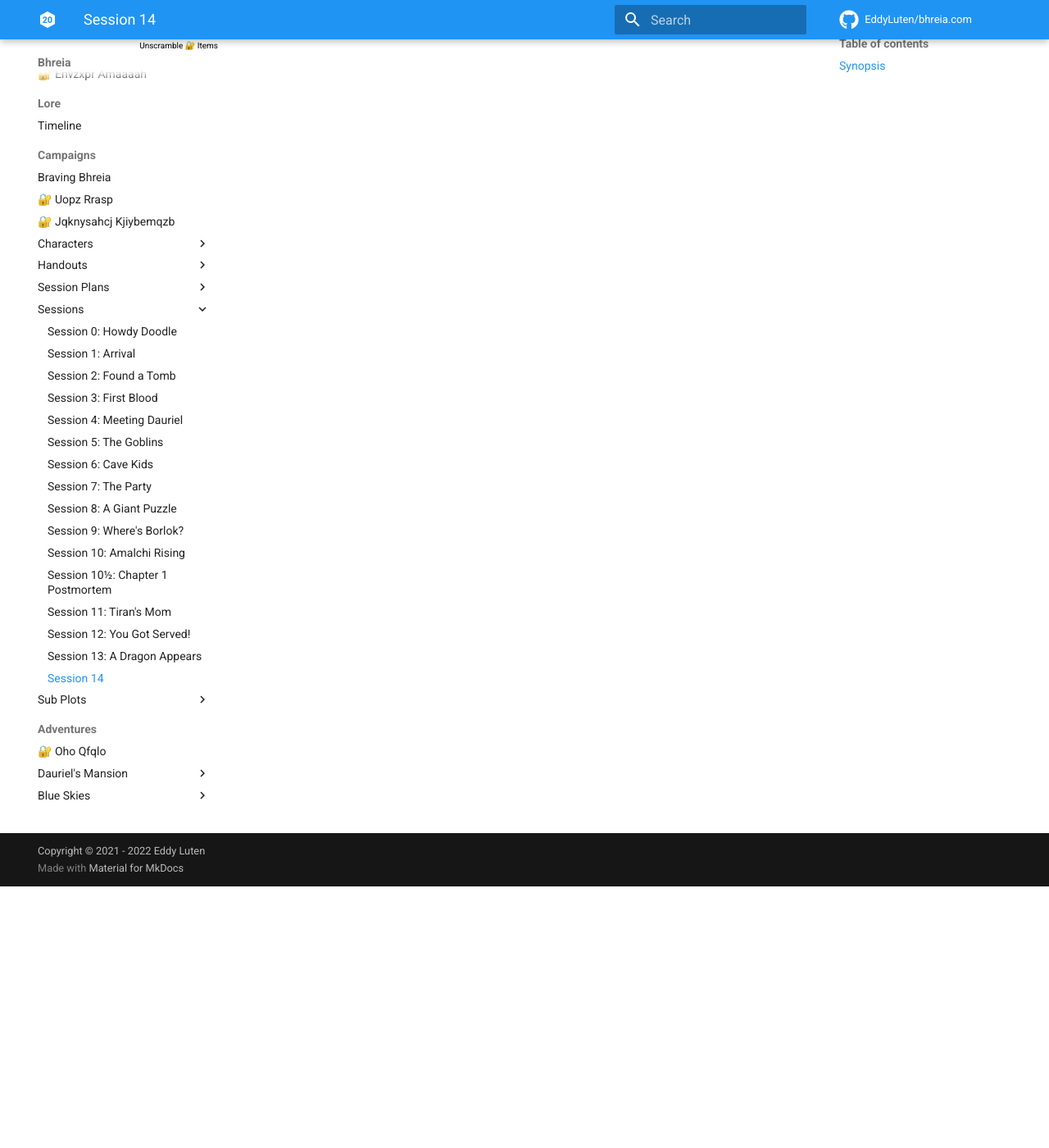
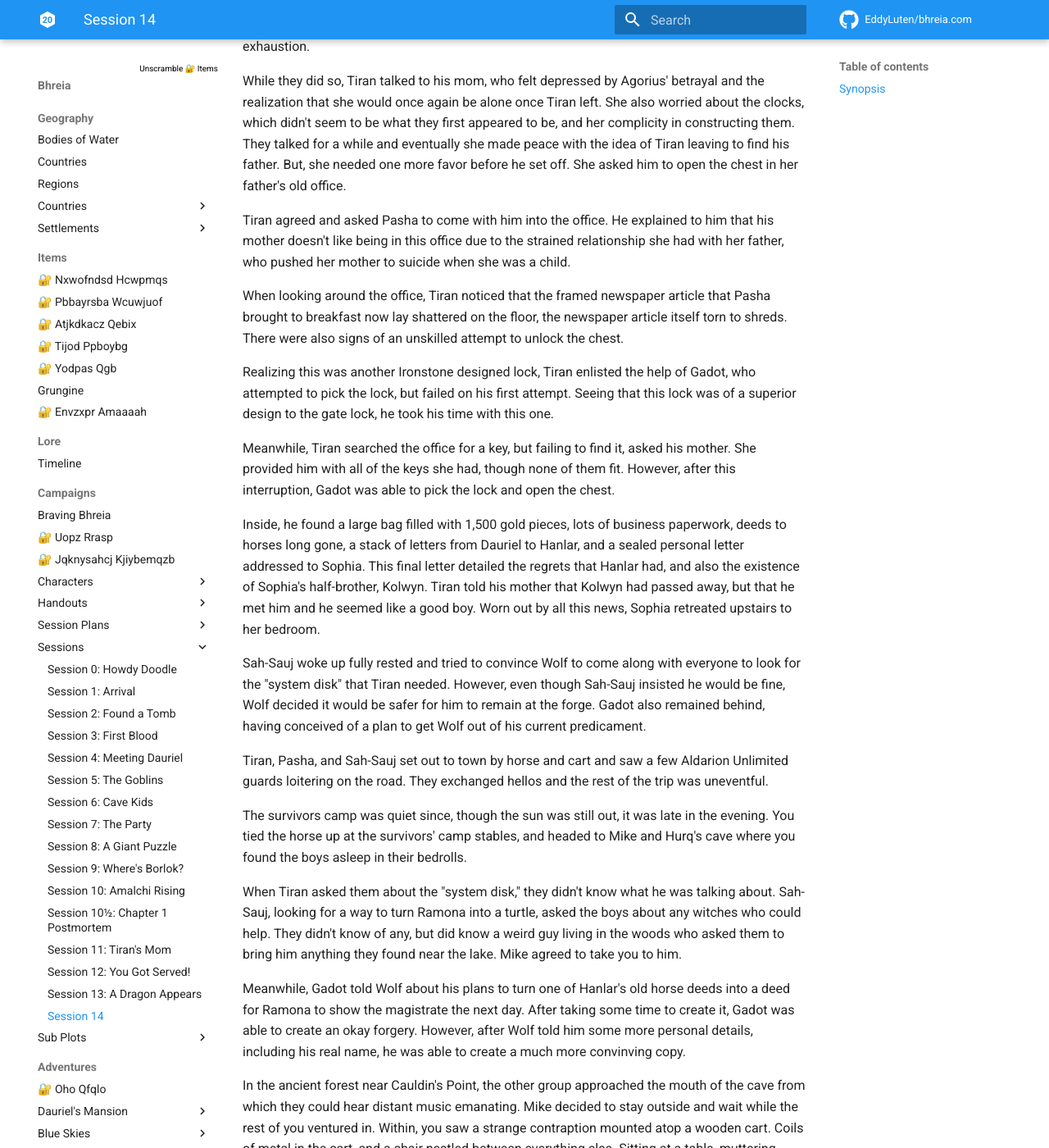
Before and after one commit to EddyLuten/bhreia.com, an MkDocs documentation site: the page built from docs/campaigns/sessions/session-14.md, in a window 1280 px wide and 1400 px high, scrolled down 319 px. Shown: the whole window at 82% size. Built offline with MkDocs 1.6.1 and Material for MkDocs 9.7.7, drawn with Linux system fonts in a browser that asks for light colours; comment, search, counter and statistics services are not loaded; some of the changed text lies outside the part shown.

Commit message:
S14 synopsis and audio link

```diff
--- a/docs/campaigns/sessions/session-14.md
+++ b/docs/campaigns/sessions/session-14.md
@@ -11,4 +11,38 @@ categories:
 
 ## Synopsis
 
-None yet.
+Before anything could happen, Sah-Sauj needed to take a few hours to rest and sleep off their exhaustion.
+
+While they did so, Tiran talked to his mom, who felt depressed by Agorius' betrayal and the realization that she would once again be alone once Tiran left. She also worried about the clocks, which didn't seem to be what they first appeared to be, and her complicity in constructing them. They talked for a while and eventually she made peace with the idea of Tiran leaving to find his father. But, she needed one more favor before he set off. She asked him to open the chest in her father's old office.
+
+Tiran agreed and asked Pasha to come with him into the office. He explained to him that his mother doesn't like being in this office due to the strained relationship she had with her father, who pushed her mother to suicide when she was a child.
+
+When looking around the office, Tiran noticed that the framed newspaper article that Pasha brought to breakfast now lay shattered on the floor, the newspaper article itself torn to shreds. There were also signs of an unskilled attempt to unlock the chest.
+
+Realizing this was another Ironstone designed lock, Tiran enlisted the help of Gadot, who attempted to pick the lock, but failed on his first attempt. Seeing that this lock was of a superior design to the gate lock, he took his time with this one.
+
+Meanwhile, Tiran searched the office for a key, but failing to find it, asked his mother. She provided him with all of the keys she had, though none of them fit. However, after this interruption, Gadot was able to pick the lock and open the chest.
+
+Inside, he found a large bag filled with 1,500 gold pieces, lots of business paperwork, deeds to horses long gone, a stack of letters from Dauriel to Hanlar, and a sealed personal letter addressed to Sophia. This final letter detailed the regrets that Hanlar had, and also the existence of Sophia's half-brother, Kolwyn. Tiran told his mother that Kolwyn had passed away, but that he met him and he seemed like a good boy. Worn out by all this news, Sophia retreated upstairs to her bedroom.
+
+Sah-Sauj woke up fully rested and tried to convince Wolf to come along with everyone to look for the "system disk" that Tiran needed. However, even though Sah-Sauj insisted he would be fine, Wolf decided it would be safer for him to remain at the forge. Gadot also remained behind, having conceived of a plan to get Wolf out of his current predicament.
+
+Tiran, Pasha, and Sah-Sauj set out to town by horse and cart and saw a few Aldarion Unlimited guards loitering on the road. They exchanged hellos and the rest of the trip was uneventful.
+
+The survivors camp was quiet since, though the sun was still out, it was late in the evening. You tied the horse up at the survivors' camp stables, and headed to Mike and Hurq's cave where you found the boys asleep in their bedrolls.
+
+When Tiran asked them about the "system disk," they didn't know what he was talking about. Sah-Sauj, looking for a way to turn Ramona into a turtle, asked the boys about any witches who could help. They didn't know of any, but did know a weird guy living in the woods who asked them to bring him anything they found near the lake. Mike agreed to take you to him.
+
+Meanwhile, Gadot told Wolf about his plans to turn one of Hanlar's old horse deeds into a deed for Ramona to show the magistrate the next day. After taking some time to create it, Gadot was able to create an okay forgery. However, after Wolf told him some more personal details, including his real name, he was able to create a much more convinving copy.
+
+In the ancient forest near Cauldin's Point, the other group approached the mouth of the cave from which they could hear distant music emanating. Mike decided to stay outside and wait while the rest of you ventured in. Within, you saw a strange contraption mounted atop a wooden cart. Coils of metal in the cart, and a chair nestled between everything else. Sitting at a table, muttering quietly to a doll, you saw a man in a white coat.
+
+Sah-Sauj walked up and confronted the man, who didn't seem surprised to see them and dismissed their appearance. Sah-Sauj asked him if he knew anything about a "systems disk", but he said no and asked you to leave. Recognizing the obvious lie, Sah-Sauj began annoying the man by pushing buttons and touching devices strewn about the room. After some more convincing, and the man getting irritated, he handed over the coaster to his coffee cup, which he claimed was the system disk.
+
+He said that that the device the disk activated was dangerous, a killing machine, but he didn't care anymore and was fine with whatever the outcome would be of reactivating it. This was made worse by his belief that this reality was a figment of his imagination and each of you a product of his subconscious mind. When pushed about details by Sah-Sauj, he gave some information on where he came from and what happened from his perspective before he ended up here. However, his words didn't make too much sense to you.
+
+Now that you had the disk you wanted, he asked you for a favor, which was to power the machine which would take him away from this world.
+
+Tiran and Pasha were tasked with finding the power source for the machine and found it at a stream. Sah-Sauj watched as the man climbed on the chair, put a helmet with wires connected to it on his head, and a smaller on his doll. When Tiran and Pasha powered the device on their end, Sah-Sauj watched as the man began to shake and foam from his mouth, and the smell of burning flesh filled the cave. A moment later, he slumped over and fell off the cart, dead on the cave floor.
+
+And that's where we left off.
```
Also changed, not shown: docs/campaigns/game-notes.md (+1 -0 lines).
